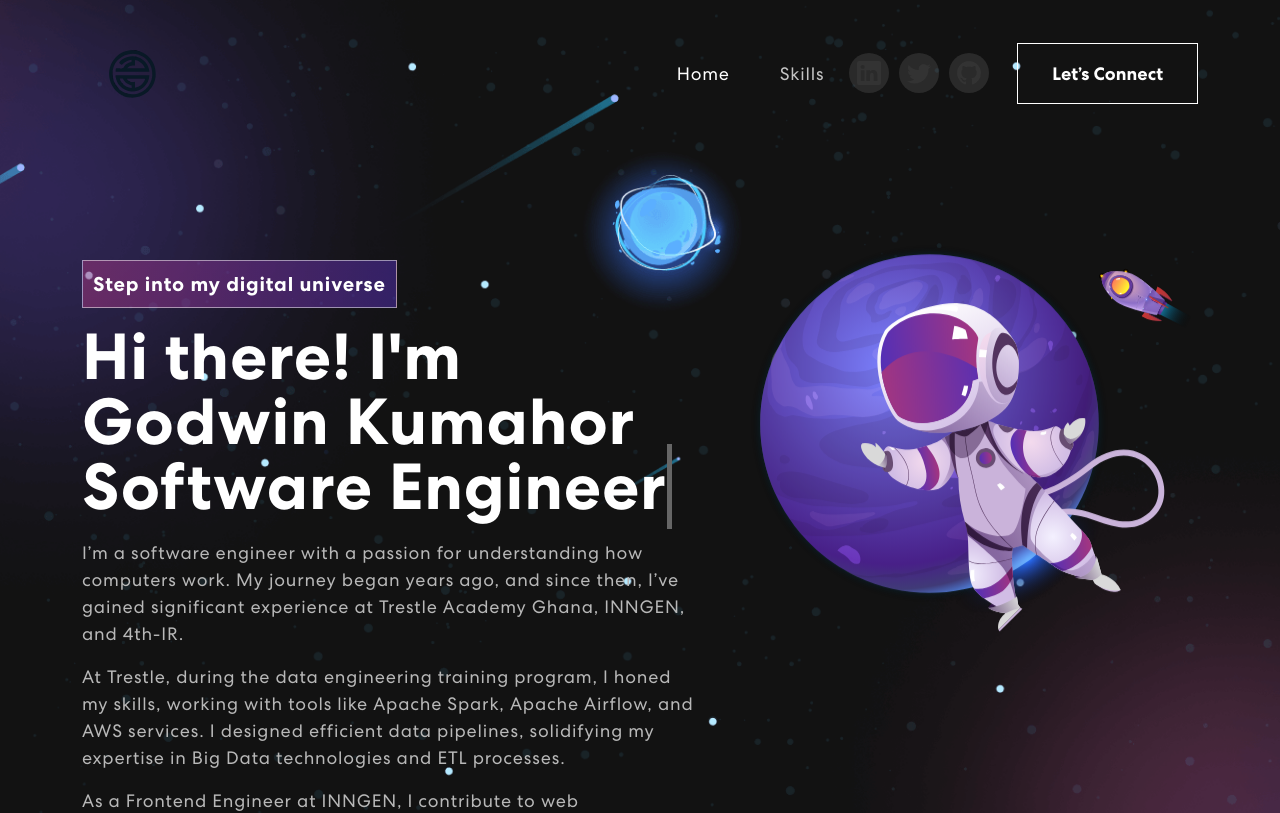
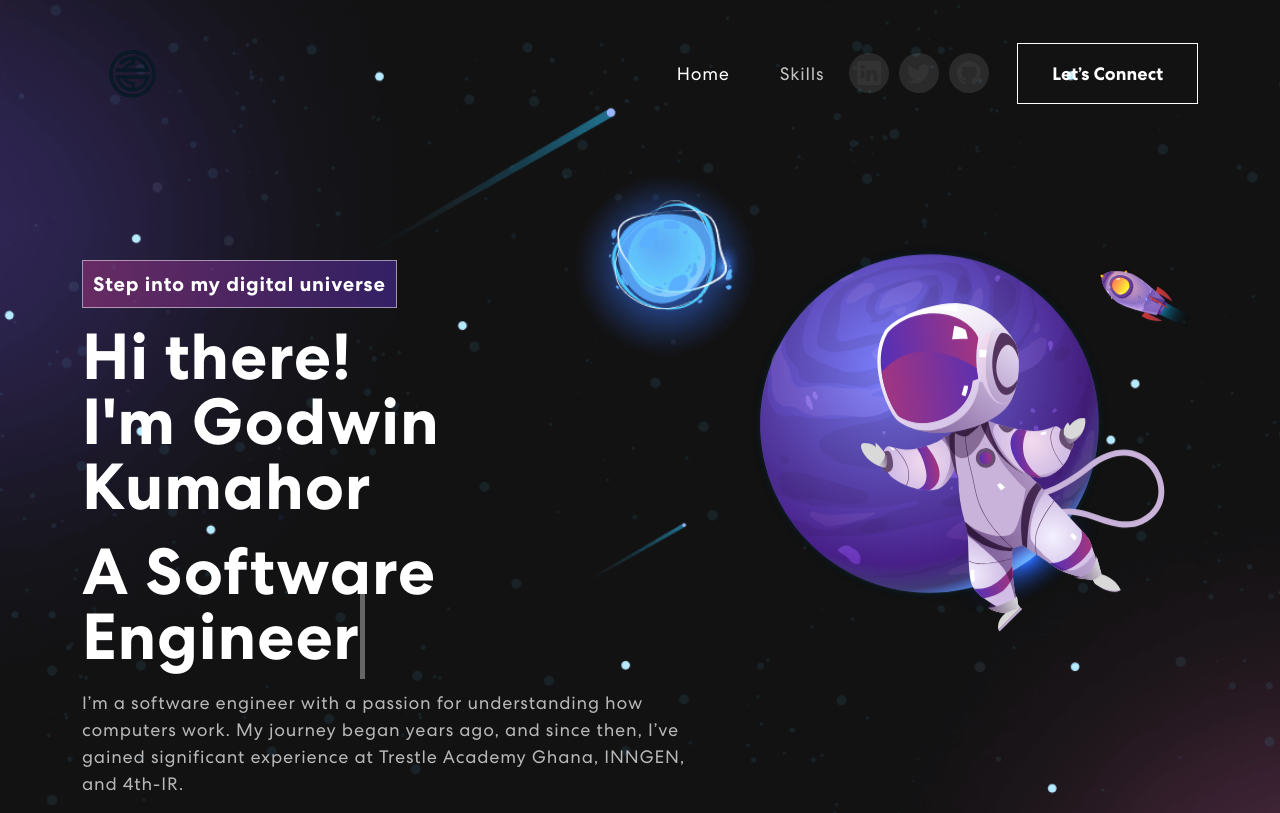
Before and after one commit to sage9705/personal-portfolio, a React (Create React App) app: page / in a window 1280 px wide. Shown: the top 813 px of the page. Built offline with nearby package versions, Linux system fonts and the light colour scheme.

Commit message:
banner update

```diff
--- a/src/components/banner.js
+++ b/src/components/banner.js
@@ -57,7 +57,7 @@ export const Banner = () => {
               {({ isVisible }) =>
               <div className={isVisible ? "animate__animated animate__fadeIn" : ""}>
                 <span className="tagline">Step into my digital universe</span>
-                <h1>{`Hi there! I'm Godwin Kumahor`} <h1 className="txt-rotate" dataPeriod="1000" data-rotate='[ "Software Engineer", "Web Developer", "Data Engineer" ]'><span className="wrap">{text}</span></h1></h1>
+                <h1 className="intro">{`Hi there!`} <h1>I'm Godwin Kumahor</h1> <h1 className="txt-rotate" dataPeriod="1000" data-rotate='[ "Software Engineer", "Web Developer", "Data Engineer" ]'>A <span className="wrap">{text}</span></h1></h1>
                   <p>I’m a software engineer with a passion for understanding how computers work. My journey began years ago, and since then, I’ve gained significant experience at Trestle Academy Ghana, INNGEN, and 4th-IR.</p>
                   <p>At Trestle, during the data engineering training program, I honed my skills, working with tools like Apache Spark, Apache Airflow, and AWS services. I designed efficient data pipelines, solidifying my expertise in Big Data technologies and ETL processes.</p>
                   <p>As a Frontend Engineer at INNGEN, I contribute to web development and occasionally dabble in content writing. Recently, I’ve been serving at 4TH-IR, further enriching my frontend development skills and fueling my passion for impactful software solutions.</p>
```
